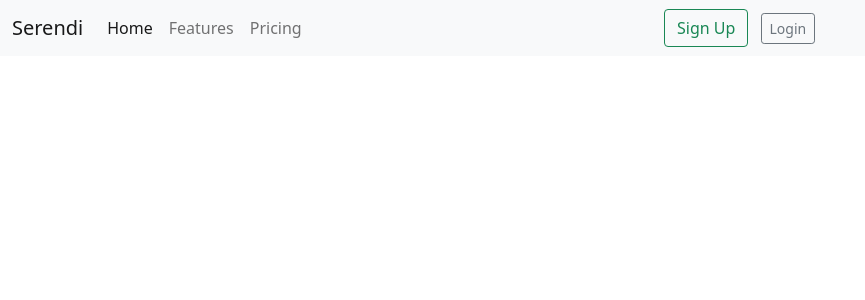
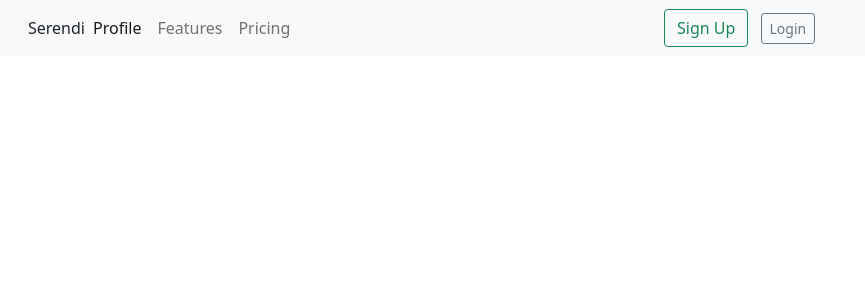
Before and after one commit to bmhatab/flask-blog-app, a Flask app: page / in a window 1280 px wide. Shown: the top 300 px of the page, without its empty margins (0-865 px from the left). Run offline with Flask 2, Linux system fonts and the light colour scheme.

Commit message:
Updated navbar with urlfor

```diff
--- a/templates/base_index.html
+++ b/templates/base_index.html
@@ -11,13 +11,13 @@
     <!------------------------------------------------------------------ -->
     <nav class="navbar navbar-expand-lg navbar-light bg-light">
         <div class="container-fluid">
-          <a class="navbar-brand" href="#">Serendi</a>
+          <a class="navbar-brand" href="{{url_for('index')}}"></a>Serendi</a>
           <button class="navbar-toggler" type="button" data-bs-toggle="collapse" data-bs-target="#navbarNavAltMarkup" aria-controls="navbarNavAltMarkup" aria-expanded="false" aria-label="Toggle navigation">
             <span class="navbar-toggler-icon"></span>
           </button>
           <div class="collapse navbar-collapse" id="navbarNavAltMarkup">
             <div class="navbar-nav">
-              <a class="nav-link active" aria-current="page" href="#">Home</a>
+              <a class="nav-link active" aria-current="page" href="{{url_for('user',name='John')}}">Profile</a>
               <a class="nav-link" href="#">Features</a>
               <a class="nav-link" href="#">Pricing</a>
             </div>
--- a/templates/base_user.html
+++ b/templates/base_user.html
@@ -11,13 +11,13 @@
     <!------------------------------------------------------------------ -->
     <nav class="navbar navbar-expand-lg navbar-light bg-light">
         <div class="container-fluid">
-          <a class="navbar-brand" href="#">Serendi</a>
+          <a class="navbar-brand" href="{{url_for('index')}}">Serendi</a>
           <button class="navbar-toggler" type="button" data-bs-toggle="collapse" data-bs-target="#navbarNavAltMarkup" aria-controls="navbarNavAltMarkup" aria-expanded="false" aria-label="Toggle navigation">
             <span class="navbar-toggler-icon"></span>
           </button>
           <div class="collapse navbar-collapse" id="navbarNavAltMarkup">
             <div class="navbar-nav">
-              <a class="nav-link active" aria-current="page" href="#">Home</a>
+              <a class="nav-link active" aria-current="page" href="{{url_for('user',name=user_name)}}">Profile</a>
               <a class="nav-link" href="#">Features</a>
               <a class="nav-link" href="#">Pricing</a>
             </div>
```
